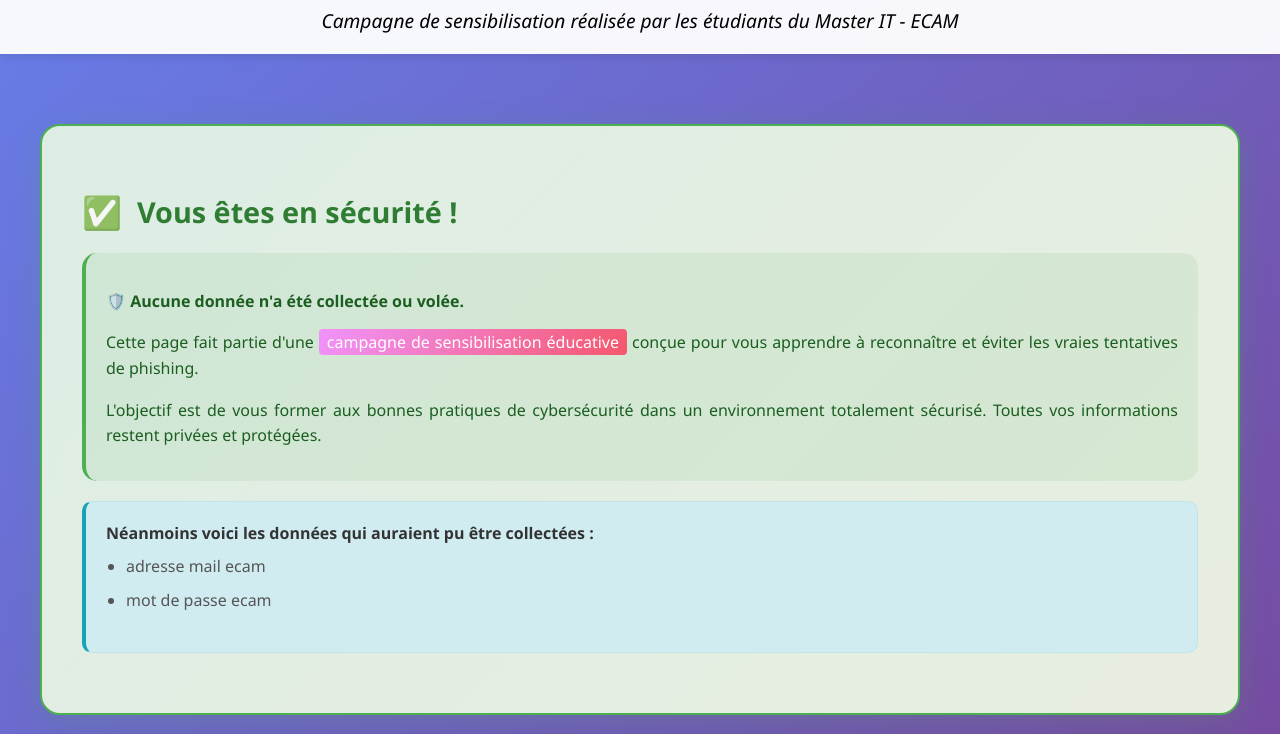
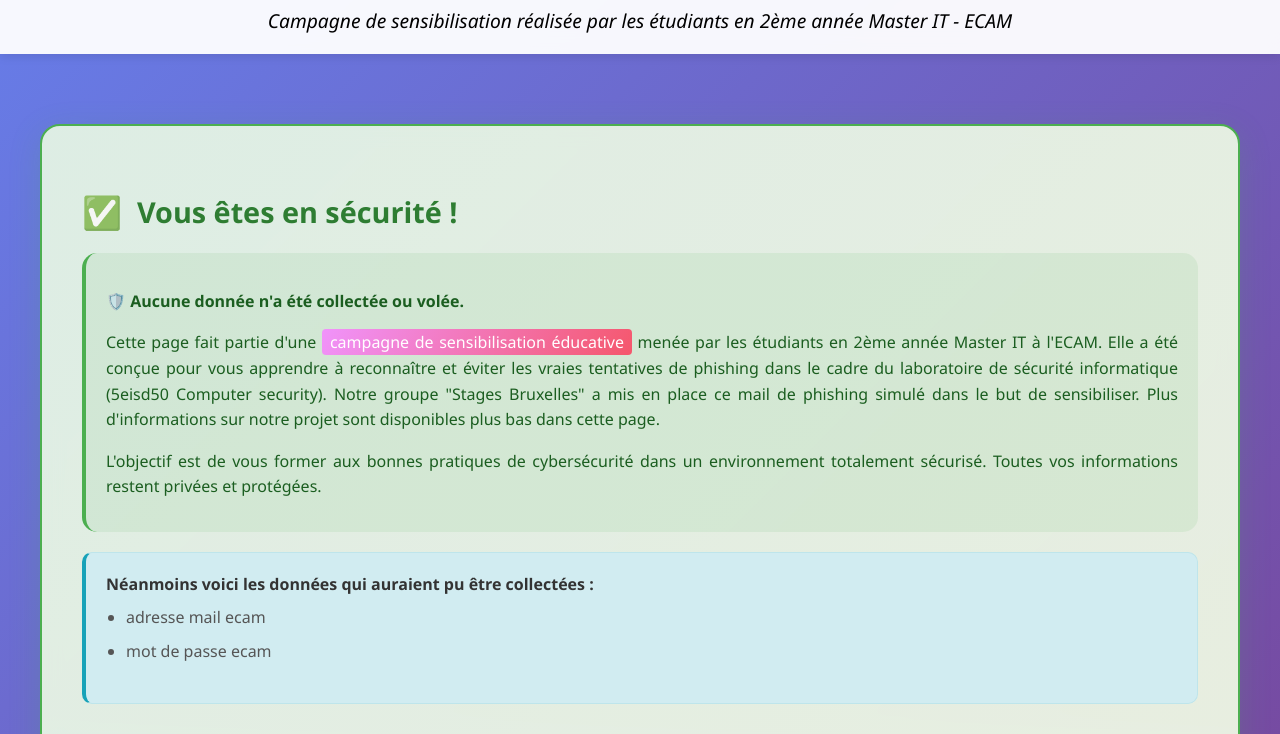
Before and after one commit to stages-bruxelles-fwb/stages-website, a plain HTML site: page sensibilisation.html in a window 1280 px wide. Shown: the part 66-800 px from the top of the page. Drawn offline with Linux system fonts and the light colour scheme.

Commit message:
ajout éléments nécessaires dans la présentation du projet sur la page de sensibilisation

```diff
--- a/sensibilisation.html
+++ b/sensibilisation.html
@@ -19,7 +19,7 @@
       <div class="header">
         <h1>Sensibilisation au Phishing</h1>
         <div class="campaign-info">
-          Campagne de sensibilisation réalisée par les étudiants du Master IT - ECAM
+          Campagne de sensibilisation réalisée par les étudiants en 2ème année Master IT - ECAM
         </div>
       </div>
 
@@ -36,7 +36,12 @@
             <p><strong>🛡️ Aucune donnée n'a été collectée ou volée.</strong></p>
             <p>
               Cette page fait partie d'une <span class="highlight">campagne de sensibilisation éducative</span>
-              conçue pour vous apprendre à reconnaître et éviter les vraies tentatives de phishing.
+              menée par les étudiants en 2ème année Master IT à l'ECAM.
+              Elle a été conçue pour vous apprendre à reconnaître et éviter les vraies tentatives de phishing dans
+              le cadre du laboratoire de sécurité informatique (5eisd50 Computer security).
+
+              Notre groupe "Stages Bruxelles" a mis en place ce mail de phishing simulé dans le but de sensibiliser.
+              Plus d'informations sur notre projet sont disponibles plus bas dans cette page.
             </p>
             <p>
               L'objectif est de vous former aux bonnes pratiques de cybersécurité dans un environnement
```
